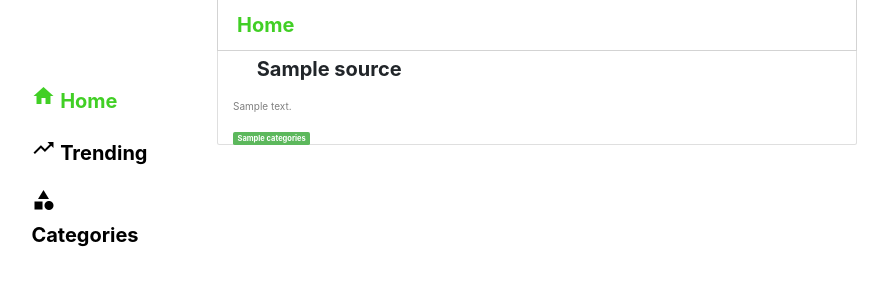
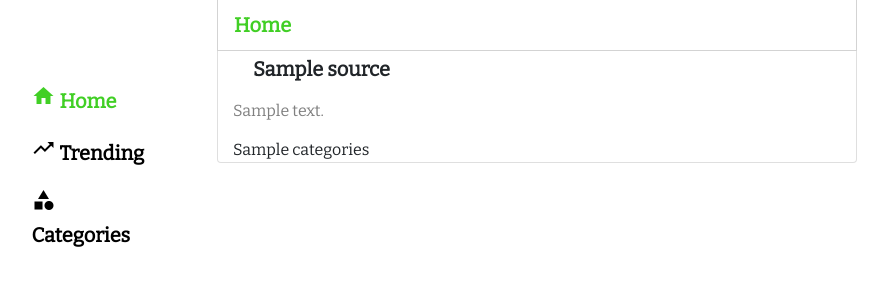
Before and after one commit to GrishonNganga/Spravy, a Flask app: template frontend/news/templates/news/index.html in a window 1280 px wide. Shown: the top 300 px of the page, without its empty margins (39-927 px from the left). Run offline with Flask 2, Linux system fonts and the light colour scheme; the template is opened without the code that fills it: most values are stand-ins (such as "Sample title", 1, 10 or a date in 2020); some libraries are stand-ins or nearby versions.

Commit message:
Add font for sexy styling

```diff
--- a/frontend/news/templates/news/index.html
+++ b/frontend/news/templates/news/index.html
@@ -4,6 +4,8 @@
 {{super()}}
 <link rel="stylesheet" href="https://maxcdn.bootstrapcdn.com/bootstrap/4.0.0-alpha.2/css/bootstrap.min.css" integrity="sha384-y3tfxAZXuh4HwSYylfB+J125MxIs6mR5FOHamPBG064zB+AFeWH94NdvaCBm8qnd" crossorigin="anonymous">
 <link rel="stylesheet" href="{{url_for('static', filename='css/index.css')}}">
+<link href="https://fonts.googleapis.com/css2?family=Bitter&display=swap" rel="stylesheet">
+
 {% endblock %}
 
 {% block content %}
--- a/frontend/news/templates/news/source.html
+++ b/frontend/news/templates/news/source.html
@@ -3,6 +3,8 @@
 {{super()}}
 <link rel="stylesheet" href="https://maxcdn.bootstrapcdn.com/bootstrap/4.0.0-alpha.2/css/bootstrap.min.css" integrity="sha384-y3tfxAZXuh4HwSYylfB+J125MxIs6mR5FOHamPBG064zB+AFeWH94NdvaCBm8qnd" crossorigin="anonymous">
 <link rel="stylesheet" href="{{url_for('static', filename='css/source.css')}}">
+<link href="https://fonts.googleapis.com/css2?family=Bitter&display=swap" rel="stylesheet">
+
 {% endblock %}
 {% block content %}
 
--- a/frontend/news/templates/news/trending.html
+++ b/frontend/news/templates/news/trending.html
@@ -3,6 +3,8 @@
 {{super()}}
 <link rel="stylesheet" href="https://maxcdn.bootstrapcdn.com/bootstrap/4.0.0-alpha.2/css/bootstrap.min.css" integrity="sha384-y3tfxAZXuh4HwSYylfB+J125MxIs6mR5FOHamPBG064zB+AFeWH94NdvaCBm8qnd" crossorigin="anonymous">
 <link rel="stylesheet" href="{{url_for('static', filename='css/trending.css')}}">
+<link href="https://fonts.googleapis.com/css2?family=Bitter&display=swap" rel="stylesheet">
+
 {% endblock %}
 {% block content %}
 
--- a/frontend/static/css/base.css
+++ b/frontend/static/css/base.css
@@ -1,3 +1,3 @@
-.nav{
-    top: 0;
+body{
+    font-family: 'Bitter', serif;
 }
--- a/frontend/static/css/index.css
+++ b/frontend/static/css/index.css
@@ -1,3 +1,6 @@
+body{
+    font-family: 'Bitter', serif;
+}
 .top{
     margin-left: 20%;
     margin-right: 30%;
--- a/frontend/static/css/navbar.css
+++ b/frontend/static/css/navbar.css
@@ -1,3 +1,6 @@
+body{
+    font-family: 'Bitter', serif;
+}
 .nav-links{
     list-style-type: none;
     margin-top: 5%;
--- a/frontend/static/css/source.css
+++ b/frontend/static/css/source.css
@@ -1,3 +1,6 @@
+body{
+    font-family: 'Bitter', serif;
+}
 .top{
     margin-left: 20%;
     margin-right: 30%;
--- a/frontend/static/css/trending.css
+++ b/frontend/static/css/trending.css
@@ -1,3 +1,6 @@
+body{
+    font-family: 'Bitter', serif;
+}
 .top{
     margin-left: 20%;
     margin-right: 30%;
--- a/frontend/templates/base.html
+++ b/frontend/templates/base.html
@@ -1,5 +1,8 @@
 {% extends 'bootstrap/base.html' %}
-
+{% block head%}
+<link href="https://fonts.googleapis.com/css2?family=Bitter&display=swap" rel="stylesheet">
+<link rel="stylesheet" href="{{url_for('static', filename='css/base.css')}}">
+{% endblock %}
 {% block navbar %}
     <div class="nav">
         {% include 'navbar.html' %}
--- a/frontend/templates/navbar.html
+++ b/frontend/templates/navbar.html
@@ -2,6 +2,7 @@
 <link rel="stylesheet" href="{{url_for('static', filename='css/navbar.css')}}">
 <link href="https://fonts.googleapis.com/icon?family=Material+Icons"
       rel="stylesheet">
+<link href="https://fonts.googleapis.com/css2?family=Bitter&display=swap" rel="stylesheet">
 {% endblock %}
 <nav>
     <ul class="nav-links">
```
